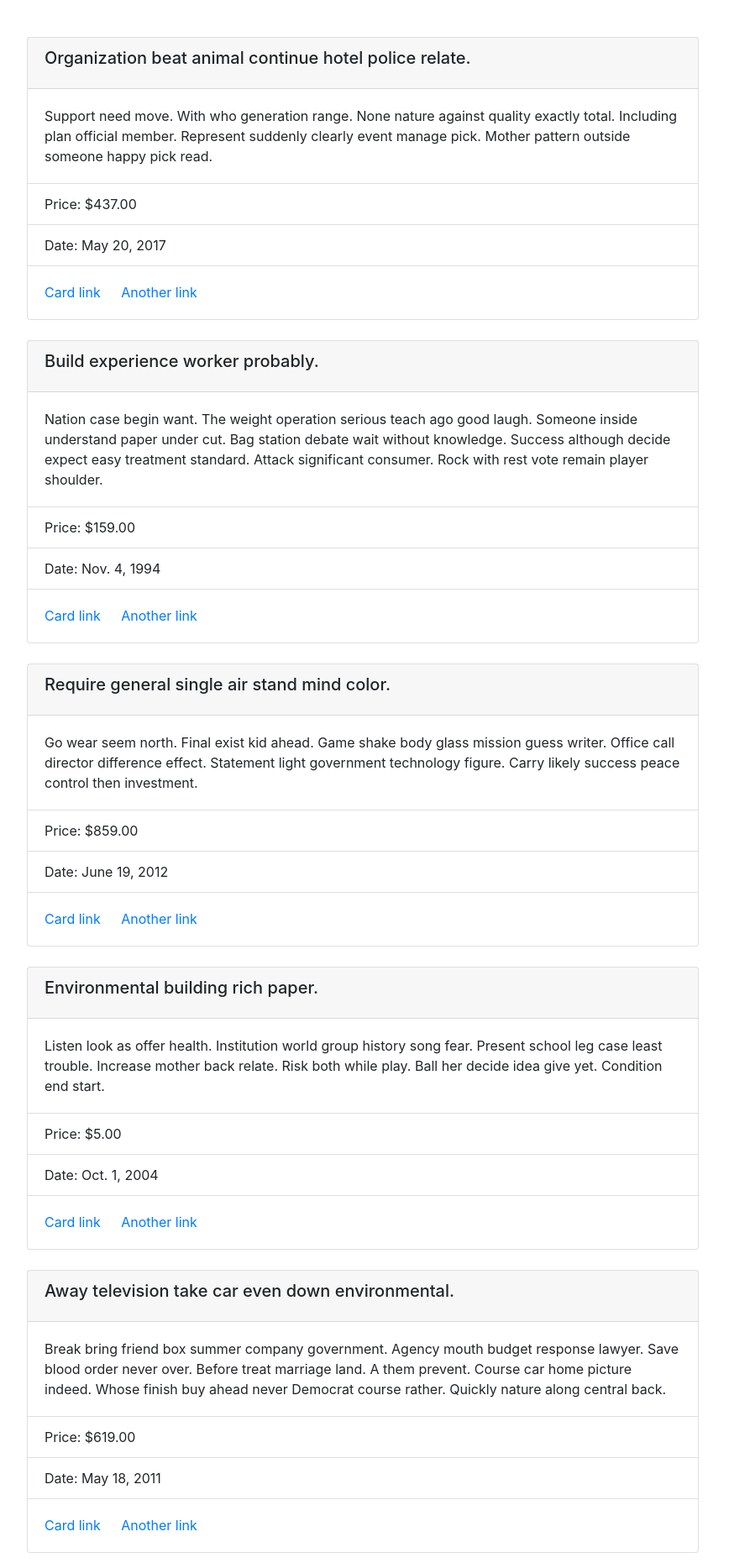
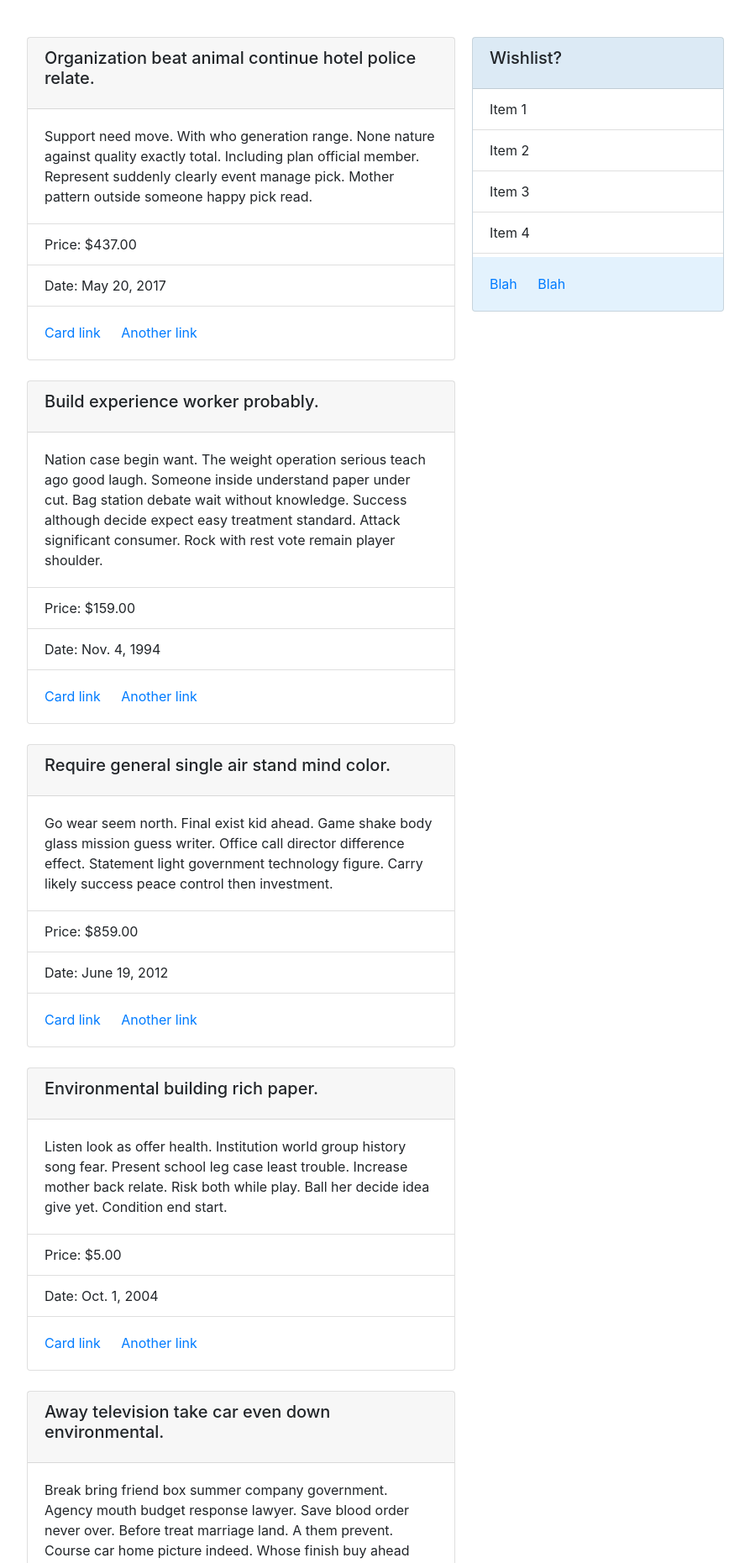
Before and after one commit to Joseph-Q-Nguyen/Barter, a Django app: page / in a window 1280 px wide. Shown: the part 70-1931 px from the top of the page at 84% size, without its empty margins (218-1111 px from the left). Run offline with Django 3.2, Linux system fonts and the light colour scheme; data comes from the database, SQL or seed files in the repository; some libraries are stand-ins or nearby versions.

Commit message:
Added basic UI for right card that stays in place

```diff
--- a/Barter/static/main_app/style.css
+++ b/Barter/static/main_app/style.css
@@ -1,23 +1,31 @@
 #navbar{
     width: 100%;
-    overflow: hidden;  //code added to prevent scroll
+    overflow: hidden;  /*code added to prevent scroll*/
 }
 
 
 #static_right{
-    width: 210px;
-    height: 700px;
-    background-repeat:repeat-y;
-    overflow:hidden;  //code added to prevent scroll
-    position:absolute;
+    width: 300px;
+    height: 500px;
+    background-repeat: repeat-y;
+    overflow: auto;
+    position: sticky;
+    top: 90px;
+    right: 200px;
     font-size: 16px;
+    float: right;
 }
 
 #content{
    height: auto;
    padding: 20px;
    margin-left: 230px;
-   margin-right: 20px;
+   margin-right: 500px;
    padding-bottom: 30px;
-   overflow: auto;  //code added
+   overflow: auto;  /*code added*/
 }
+
+#wishlist-items {
+    height: 200px;
+    overflow: scroll;
+}
--- a/Barter/templates/base.html
+++ b/Barter/templates/base.html
@@ -43,15 +43,18 @@
       </nav>
     </div>
 
+
+    <div id="static_right">
+      {% block static_right %}
+      {% endblock %}
+    </div>
+
     <div id="content">
       {% block content %}
       {% endblock %}
     </div>
 
-    <div id"static_right">
-      {% block static_right %}
-      {% endblock %}
-    </div>
+
 
     <!-- Scripts for Bootstrap 4-->
     <script src="https://code.jquery.com/jquery-3.3.1.slim.min.js" integrity="sha384-q8i/X+965DzO0rT7abK41JStQIAqVgRVzpbzo5smXKp4YfRvH+8abtTE1Pi6jizo" crossorigin="anonymous"></script>
--- a/Barter/templates/index.html
+++ b/Barter/templates/index.html
@@ -7,7 +7,7 @@
 {% block content %}
 	{% if posts %}
 		{% for p in posts %}
-			<div class="card mt-4" style="width: 50rem;">
+			<div class="card mt-4" style="width: 100%;">
 				<img src="" class="card-img-top" alt="">
 				<div class="card-header">
 					<h5 class="card-title">{{ p.title }}</h5>
@@ -29,3 +29,33 @@
 		<h2>No Posts Found!!!</h2>
 	{% endif %}
 {% endblock %}
+
+
+{% block static_right %}
+	<div class="card mt-4" style="width: 100%; background-color:#e3f2fd;">
+		<img src="" class="card-img-top" alt="">
+		<div class="card-header">
+			<h5 class="card-title">Wishlist?</h5>
+		</div>
+		<div id="wishlist-items">
+			<ul class="list-group list-group-flush">
+				<li class="list-group-item">Item 1</li>
+				<li class="list-group-item">Item 2</li>
+				<li class="list-group-item">Item 3</li>
+				<li class="list-group-item">Item 4</li>
+				<li class="list-group-item">Item 5</li>
+				<li class="list-group-item">Item 6</li>
+				<li class="list-group-item">Item 7</li>
+				<li class="list-group-item">Item 8</li>
+				<li class="list-group-item">Item 1</li>
+				<li class="list-group-item">Blah</li>
+				<li class="list-group-item">Blah</li>
+				<li class="list-group-item">Blah</li>
+			</ul>
+		</div>
+		<div class="card-body">
+			<a href="#" class="card-link">Blah</a>
+			<a href="#" class="card-link">Blah</a>
+		</div>
+	</div>
+{% endblock %}
```
